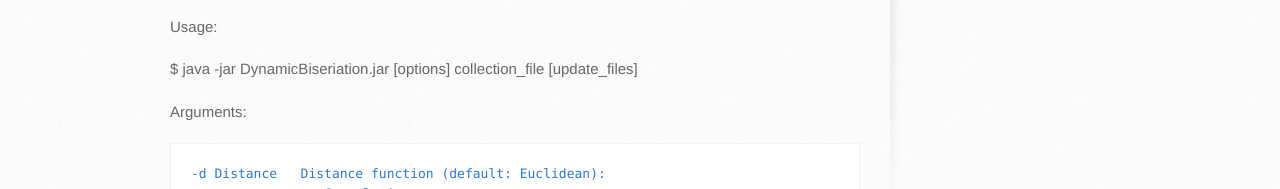
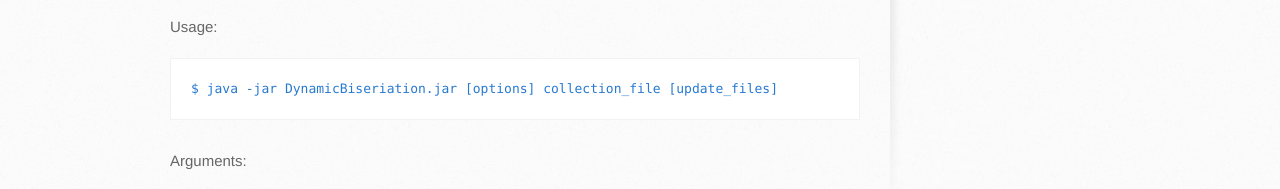
Before and after one commit to peterwittek/dynamicbiseriation, a plain HTML site: page index.html in a window 1280 px wide. Shown: the part 551-740 px from the top of the page. Drawn offline with Linux system fonts and the light colour scheme.

```diff
--- a/index.html
+++ b/index.html
@@ -38,7 +38,8 @@
 
 <p>Usage:</p>
 
-<p>$ java -jar DynamicBiseriation.jar [options] collection_file [update_files]</p>
+<pre><code>$ java -jar DynamicBiseriation.jar [options] collection_file [update_files]
+</code></pre>
 
 <p>Arguments:</p>
 
```
Also changed, not shown: params.json (+1 -1 lines).
